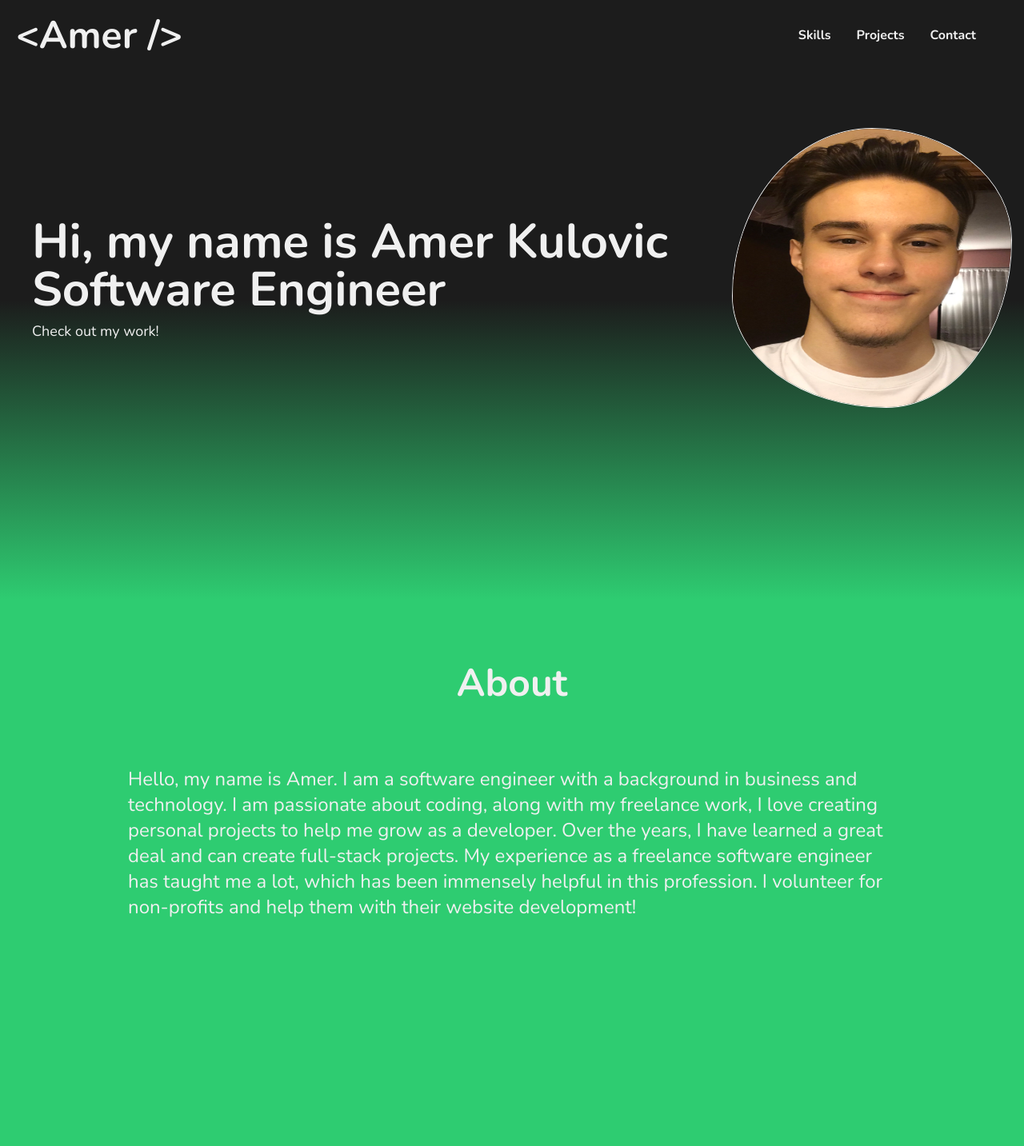
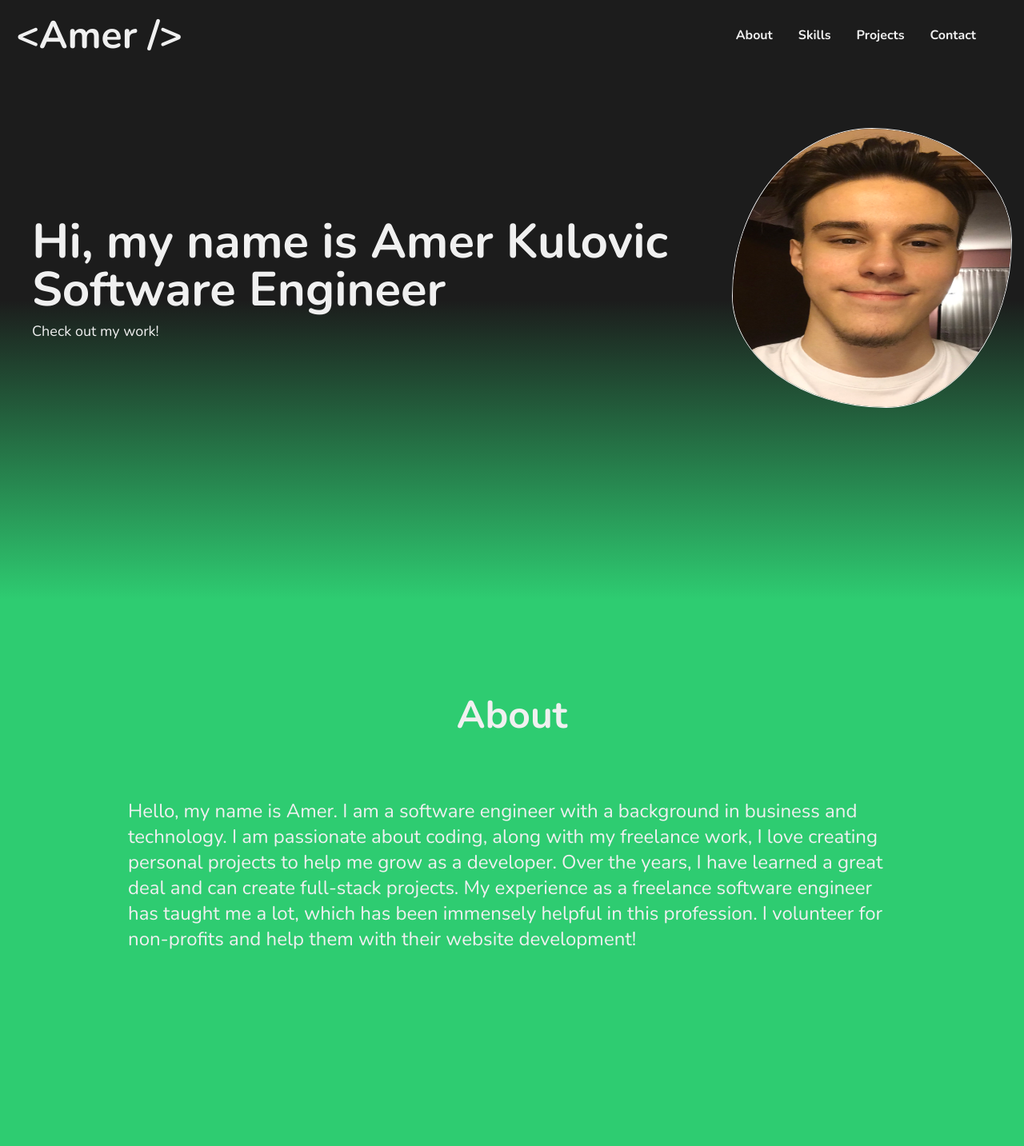
Before and after one commit to amerkulovic/Portfolio2.0, a React (Create React App) app: page / in a window 1280 px wide. Shown: the top 1433 px of the page at 80% size. Built offline with nearby package versions, Linux system fonts and the light colour scheme; a web font is replaced by a local one.

Commit message:
added about link to nav

```diff
--- a/src/components/AboutPage.tsx
+++ b/src/components/AboutPage.tsx
@@ -1,8 +1,11 @@
 const AboutPage = () => {
   return (
-    <div className="bg-primary flex flex-col items-center pt-20 pb-40">
+    <div id="about" className="bg-primary flex flex-col items-center pt-[120px] pb-40">
       <h1 className="text-5xl font-bold text-center pb-20">About</h1>
-      <p className="text-2xl text-start w-3/4">Hello, my name is Amer. I am a software engineer with a background in business and technology. I am passionate about coding, along with my freelance work, I love creating personal projects to help me grow as a developer. Over the years, I have learned a great deal and can create full-stack projects. My experience as a freelance software engineer has taught me a lot, which has been immensely helpful in this profession. I volunteer for non-profits and help them with their website development!</p>
+      <p className="text-2xl text-start w-3/4">
+        Hello, my name is Amer. I am a software engineer with a background in business and technology. I am passionate about coding, along with my freelance work, I love creating personal projects to help me grow as a developer. Over the years, I have learned a great deal and can create full-stack projects. My experience as a freelance software engineer has taught me a lot, which has been immensely helpful in this profession. I volunteer for non-profits and help them with their website
+        development!
+      </p>
     </div>
   );
 };
--- a/src/components/Nav.tsx
+++ b/src/components/Nav.tsx
@@ -5,9 +5,9 @@ const Nav = () => {
         <span>&lt;</span>Amer <span>/&gt;</span>
       </div>
       <ul className="flex items-center font-bold">
-        {/* <li className="px-4">
+        <li className="px-4">
           <a href="#about">About</a>
-        </li> */}
+        </li>
         <li className="px-4">
           <a href="#skills">Skills</a>
         </li>
```
